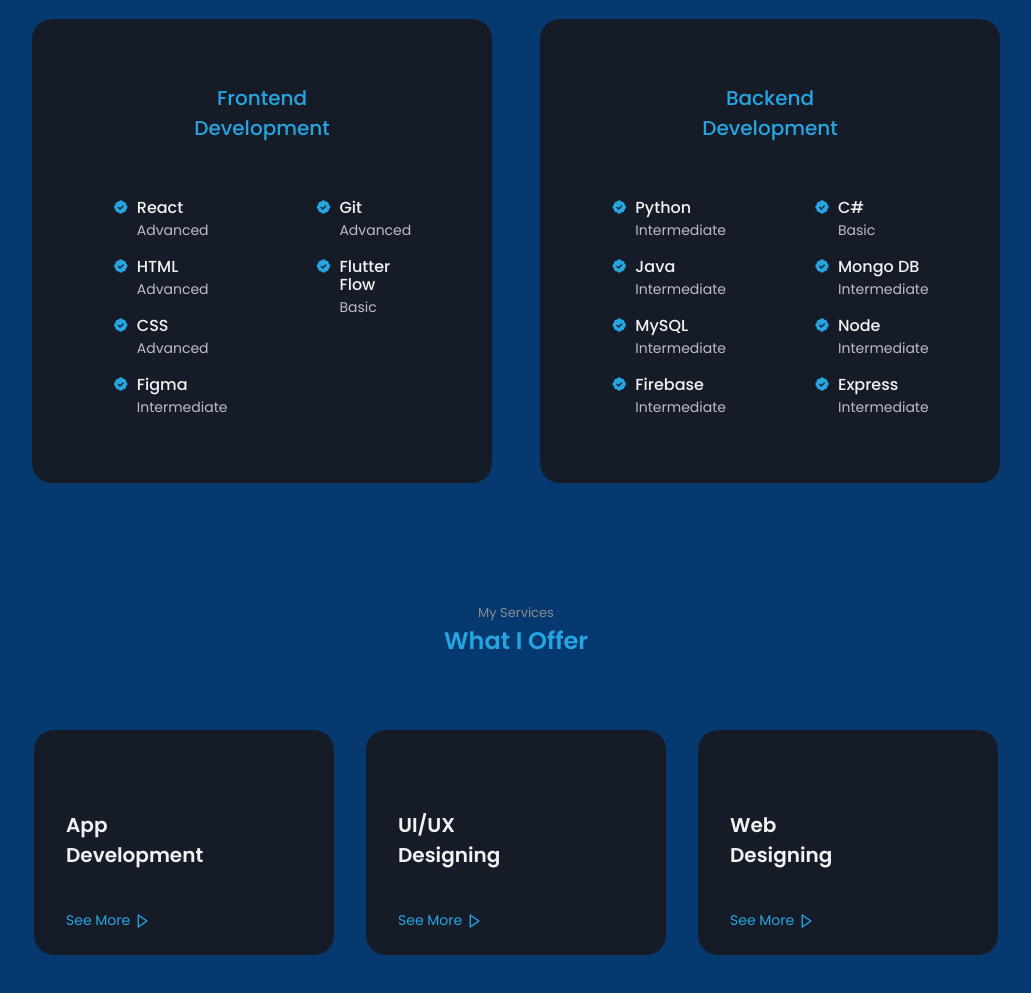
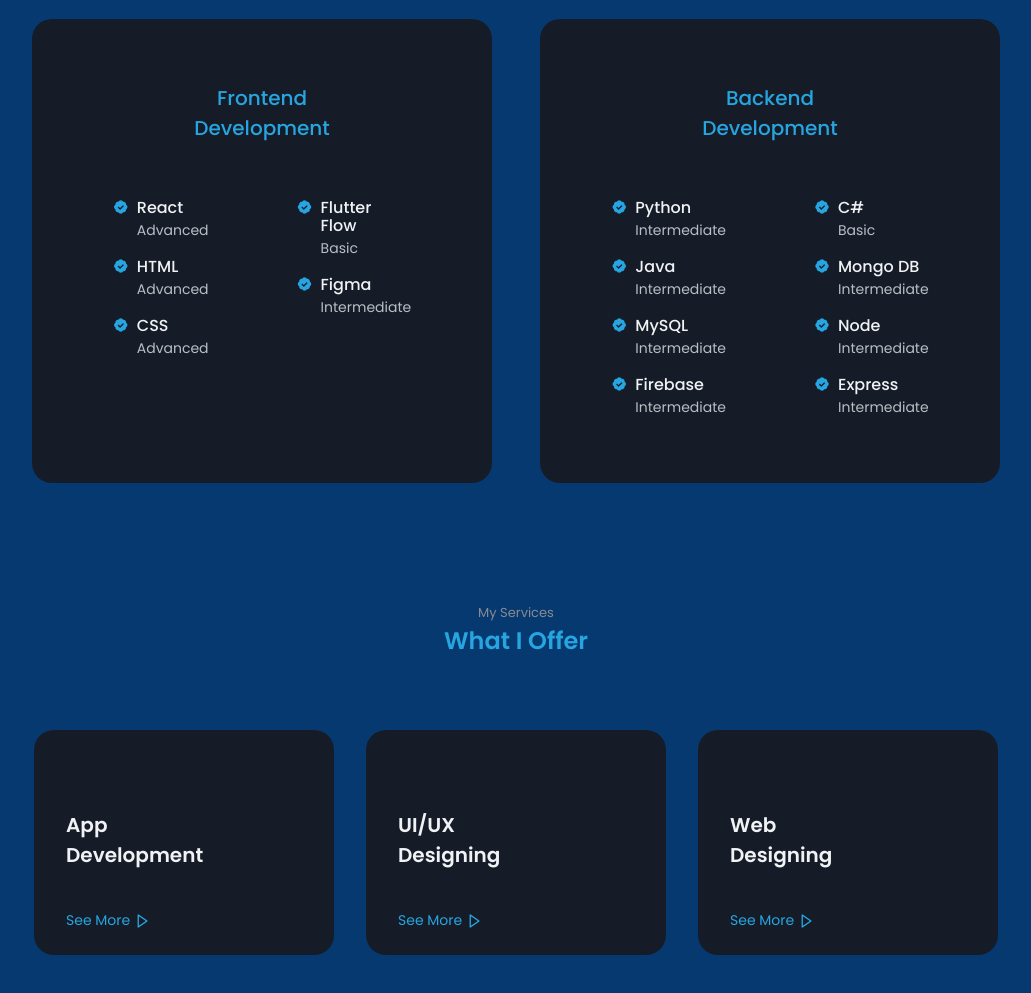
Before and after one commit to iamabithan/Abithan-s-Portfolio, a website: page index.html in a window 1280 px wide. Shown: the part 1595-2588 px from the top of the page, without its empty margins (124-1155 px from the left). Drawn offline with nearby package versions, Linux system fonts and the light colour scheme.

Commit message:
Alignment changed

```diff
--- a/index.html
+++ b/index.html
@@ -189,14 +189,6 @@
                                 </div>
                             </div>
 
-                            <div class="skills__data">
-                                <i class='bx bxs-badge-check'></i>
-
-                                <div>
-                                    <h3 class="skills__name">Figma</h3>
-                                    <span class="skills__level">Intermediate</span>
-                                </div>
-                            </div>
 
                         </div>
                         <div class="skills__group">
@@ -205,17 +197,16 @@
                                 <i class='bx bxs-badge-check'></i>
 
                                 <div>
-                                    <h3 class="skills__name">Git</h3>
-                                    <span class="skills__level">Advanced</span>
+                                    <h3 class="skills__name">Flutter Flow</h3>
+                                    <span class="skills__level">Basic</span>
                                 </div>
                             </div>
-
                             <div class="skills__data">
                                 <i class='bx bxs-badge-check'></i>
 
                                 <div>
-                                    <h3 class="skills__name">Flutter Flow</h3>
-                                    <span class="skills__level">Basic</span>
+                                    <h3 class="skills__name">Figma</h3>
+                                    <span class="skills__level">Intermediate</span>
                                 </div>
                             </div>
 
```
